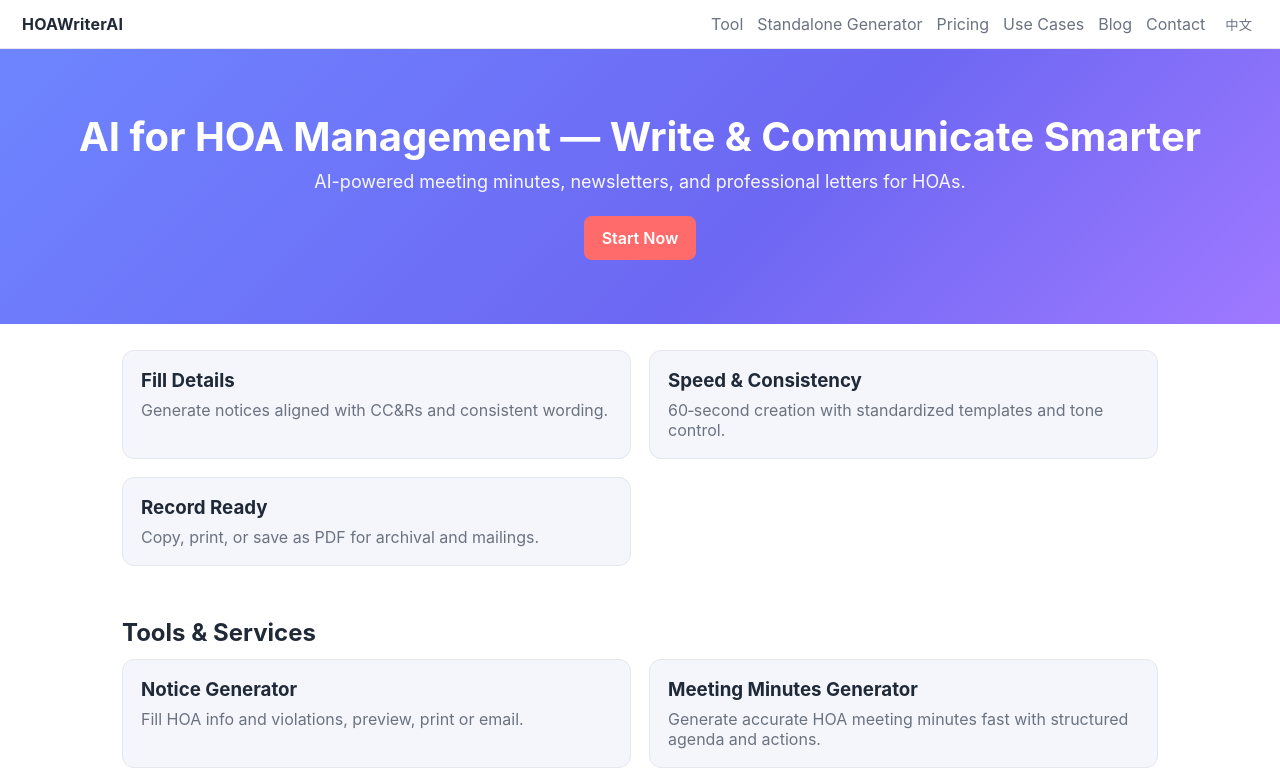
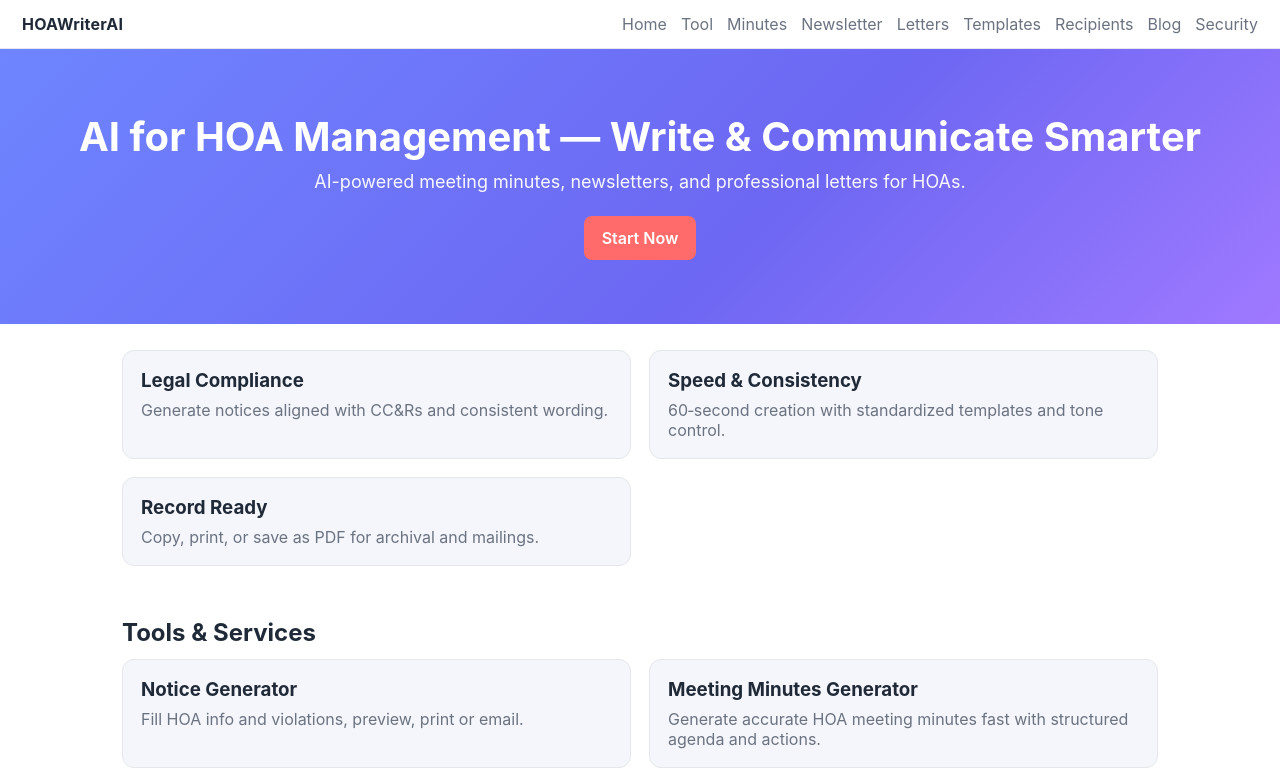
Before and after one commit to yuhongdim/hoawriterai, a website: page public/index.html in a window 1280 px wide. Shown: the top 783 px of the page. Drawn offline with Linux system fonts and the light colour scheme.

Commit message:
Clean up navigation across pages; remove deprecated language toggle on homepage

```diff
--- a/public/index.html
+++ b/public/index.html
@@ -47,12 +47,14 @@
       <div class="brand">HOAWriterAI</div>
       <nav class="nav">
         <a class="link" href="index.html">Home</a>
-        <a class="link" href="features.html">Features</a>
-        <a class="link" href="pricing.html">Pricing</a>
-        <a class="link" href="use-cases.html">Use Cases</a>
+        <a class="link" href="#tool">Tool</a>
+        <a class="link" href="minutes.html">Minutes</a>
+        <a class="link" href="newsletter.html">Newsletter</a>
+        <a class="link" href="letters.html">Letters</a>
+        <a class="link" href="templates.html">Templates</a>
+        <a class="link" href="recipients.html">Recipients</a>
         <a class="link" href="blog.html">Blog</a>
-        <a class="link" href="contact.html">Contact</a>
-        <button id="langToggle" class="link" style="background:none;border:none;padding:0 6px;cursor:pointer">中文</button>
+        <a class="link" href="security-reliability.html">Security</a>
       </nav>
     </header>
 
@@ -426,77 +428,7 @@ HOA Compliance Team`);
         finally { setTimeout(()=>{ this.disabled = false; this.textContent = 'Send Email'; }, 1500); }
       });
 
-      // Language toggle (EN/中文)
-      (function(){
-        const t = {
-          en: {
-            heroTitle: 'AI for HOA Management — Write & Communicate Smarter',
-            heroSub: 'AI-powered meeting minutes, newsletters, and professional letters for HOAs.',
-            start: 'Start Now',
-            tool: 'Tool',
-            standalone: 'Standalone Generator',
-            fill: 'Fill Details',
-            labels: {
-              hoaName: 'HOA Name', hoaAddress: 'HOA Address', hoaPhone: 'Phone', hoaEmail: 'Email',
-              address: 'Property Address', date: 'Date', type: 'Violation Type', ccrs: 'CC&Rs Reference',
-              deadline: 'Grace Days', tone: 'Tone', notes: 'Additional Notes (optional)'
-            },
-            toneFormal: 'Formal', toneFriendly: 'Friendly',
-            generate: 'Generate Preview', copy: 'Copy Text', print: 'Print', pdf: 'Download PDF',
-            preview: 'Preview'
-          },
-          zh: {
-            heroTitle: '拥抱AI，革新HOA管理中的沟通与文档工作',
-            heroSub: '专注AI驱动的新闻通讯、会议纪要与信函写作，提升效率与专业性。',
-            start: '立即开始使用',
-            tool: '工具',
-            standalone: '独立生成页',
-            fill: '填写信息',
-            labels: {
-              hoaName: 'HOA 名称', hoaAddress: 'HOA 地址', hoaPhone: '电话', hoaEmail: '邮箱',
-              address: '物业地址', date: '日期', type: '违规类型', ccrs: 'CC&Rs 条款编号',
-              deadline: '整改宽限天数', tone: '语气', notes: '备注（可选）'
-            },
-            toneFormal: '正式', toneFriendly: '友好',
-            generate: '生成预览', copy: '复制文本', print: '打印', pdf: '下载 PDF',
-            preview: '预览'
-          }
-        };
-        function setLang(lang){
-          const L = t[lang];
-          document.querySelector('.hero h1').textContent = L.heroTitle;
-          document.querySelector('.hero .sub').textContent = L.heroSub;
-          document.querySelector('.hero .cta').textContent = L.start;
-          const navLinks = document.querySelectorAll('.nav .link');
-          if(navLinks[0]) navLinks[0].textContent = L.tool;
-          if(navLinks[1]) navLinks[1].textContent = L.standalone;
-          document.querySelector('h3').textContent = L.fill;
-          const map = L.labels;
-          document.querySelector('label[for="hoaName"]').textContent = map.hoaName;
-          document.querySelector('label[for="hoaAddress"]').textContent = map.hoaAddress;
-          document.querySelector('label[for="hoaPhone"]').textContent = map.hoaPhone;
-          document.querySelector('label[for="hoaEmail"]').textContent = map.hoaEmail;
-          document.querySelector('label[for="address"]').textContent = map.address;
-          document.querySelector('label[for="date"]').textContent = map.date;
-          document.querySelector('label[for="type"]').textContent = map.type;
-          document.querySelector('label[for="ccrs"]').textContent = map.ccrs;
-          document.querySelector('label[for="deadline"]').textContent = map.deadline;
-          document.querySelector('label[for="tone"]').textContent = map.tone;
-          document.querySelector('label[for="notes"]').textContent = map.notes;
-          document.getElementById('btnGenerate').textContent = L.generate;
-          document.getElementById('btnCopy').textContent = L.copy;
-          document.getElementById('btnPrint').textContent = L.print;
-          document.getElementById('btnPDF').textContent = L.pdf;
-          document.querySelector('#tool .group + .group h3').textContent = L.preview;
-          document.getElementById('langToggle').textContent = (lang === 'en' ? '中文' : 'EN');
-        }
-        let current = 'en';
-        setLang(current);
-        document.getElementById('langToggle').addEventListener('click', ()=>{
-          current = (current === 'en' ? 'zh' : 'en');
-          setLang(current);
-        });
-      })();
+      // Removed deprecated language toggle to simplify UI and avoid null references
     </script>
   </body>
 </html>
```
Also changed, not shown: public/blog.html (+7 -4 lines), public/letters.html (+7 -4 lines), public/minutes.html (+7 -4 lines), public/newsletter.html (+7 -4 lines).
